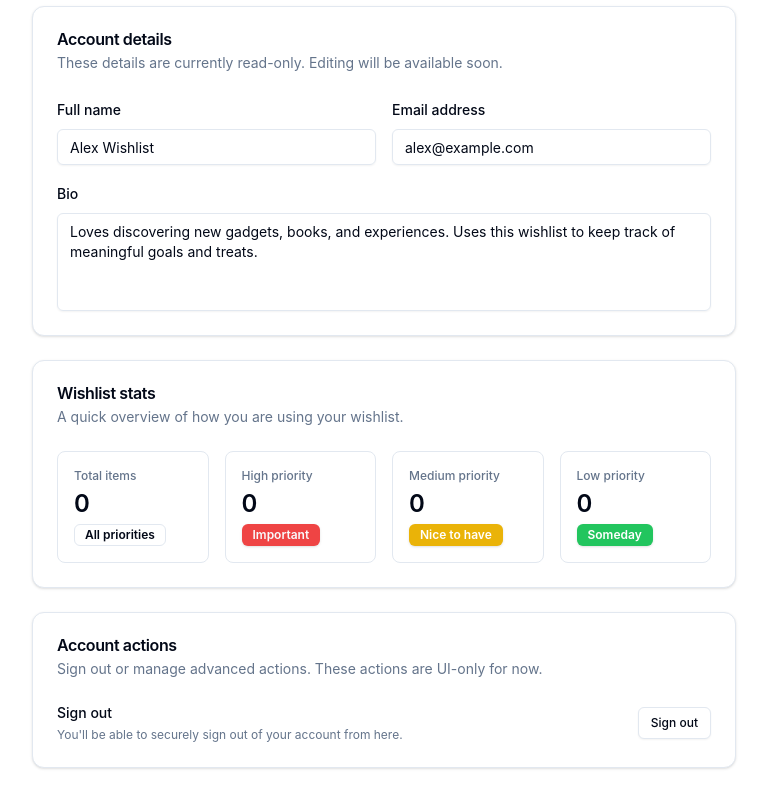
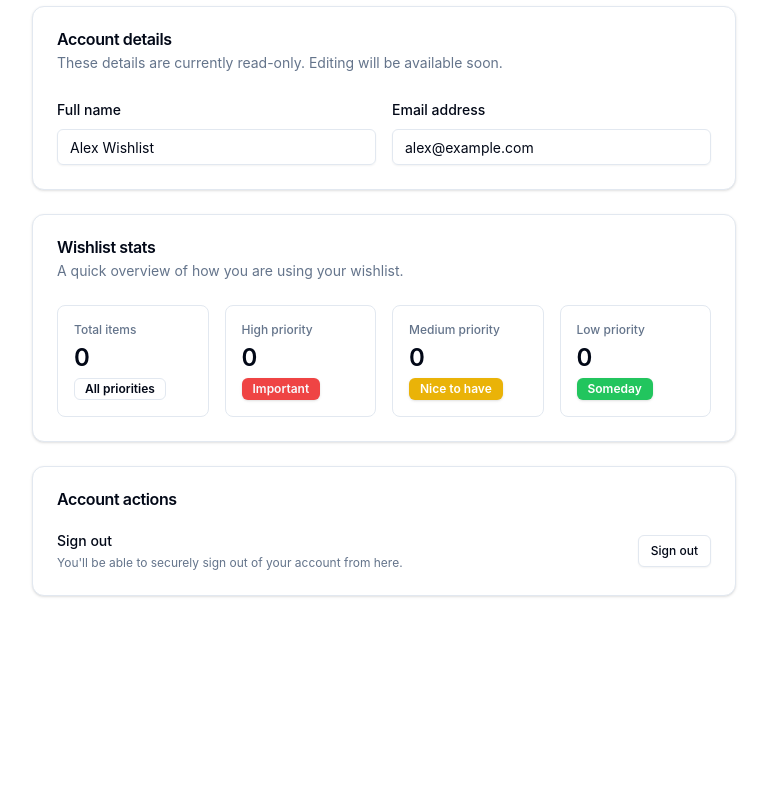
Before and after one commit to igor-budzin/wishlist, a React (Vite) app in the folder packages/frontend/: page /profile in a window 1280 px wide. Shown: the part 351-1151 px from the top of the page, without its empty margins (256-1023 px from the left). After the commit the page ends 979 px from the top, so only its background shows below. Built offline with nearby package versions, Linux system fonts and the light colour scheme; no server answers.

Commit message:
Fix profile UI

```diff
--- a/packages/frontend/src/pages/ProfilePage.tsx
+++ b/packages/frontend/src/pages/ProfilePage.tsx
@@ -137,16 +137,6 @@ export default function ProfilePage() {
                 <Input id="email" type="email" value={mockUser.email} readOnly />
               </div>
             </div>
-            <div className="space-y-2">
-              <Label htmlFor="bio">Bio</Label>
-              <Textarea
-                id="bio"
-                value={mockUser.bio}
-                readOnly
-                rows={4}
-                className="resize-none"
-              />
-            </div>
           </CardContent>
         </Card>
 
@@ -200,9 +190,6 @@ export default function ProfilePage() {
         <Card>
           <CardHeader>
             <CardTitle>Account actions</CardTitle>
-            <CardDescription>
-              Sign out or manage advanced actions. These actions are UI-only for now.
-            </CardDescription>
           </CardHeader>
           <CardContent className="flex flex-col gap-3 md:flex-row md:items-center md:justify-between">
             <div className="space-y-1">
```
